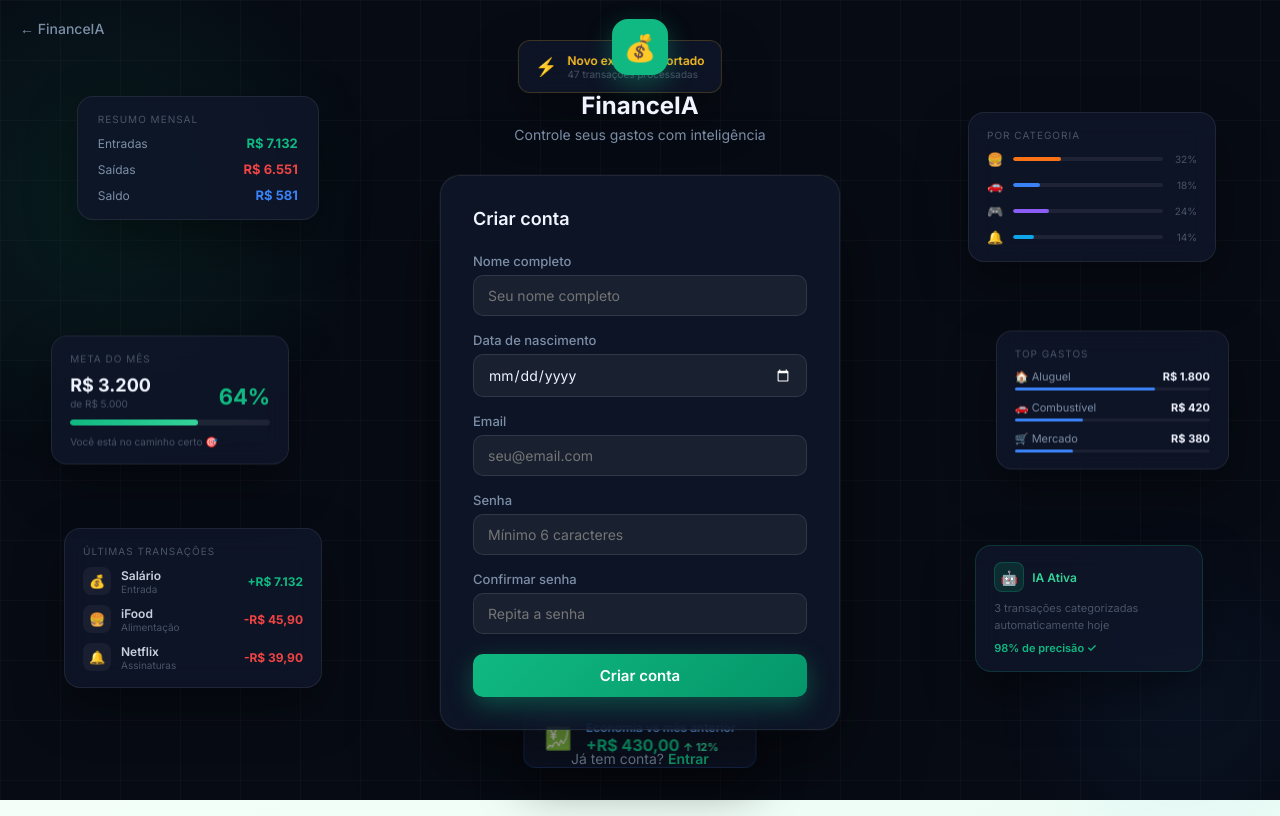
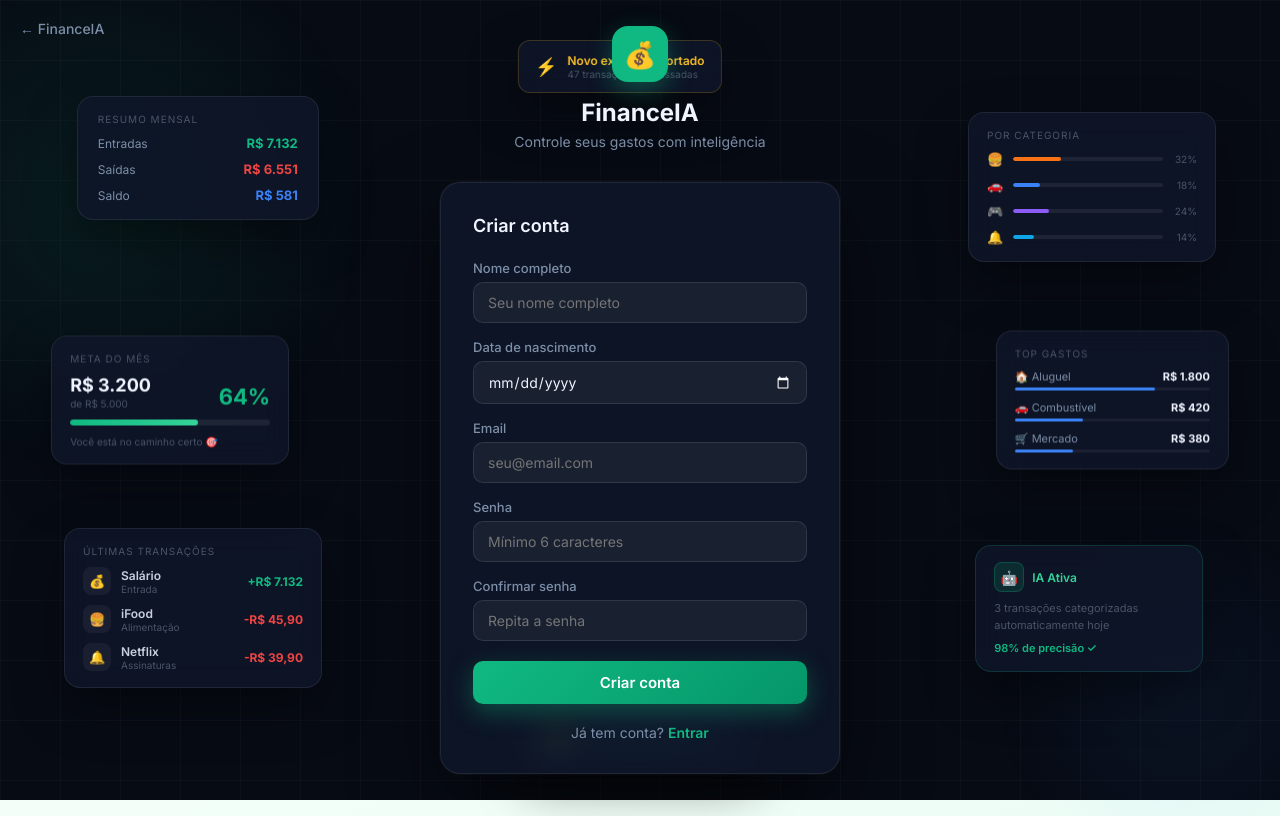
Before and after one commit to LuizFChagas/Gastos_Pessoais, a React app in the folder frontend/: page /cadastro in a window 1280 px wide. Built offline with nearby package versions, Linux system fonts and the light colour scheme; the HTML template or start-up script is replaced by a standard one.

Commit message:
fix: mover link ja tem conta para dentro do card no cadastro

```diff
--- a/frontend/src/pages/Cadastro.jsx
+++ b/frontend/src/pages/Cadastro.jsx
@@ -475,15 +475,15 @@ function Cadastro() {
               {carregando ? "Criando conta..." : "Criar conta"}
             </button>
 
+            <p style={{ textAlign: "center", margin: "4px 0 0", fontSize: "14px", color: "#7d8fa8" }}>
+              Já tem conta?{" "}
+              <Link to="/login" style={{ color: "#10b981", fontWeight: "600", textDecoration: "none" }}>
+                Entrar
+              </Link>
+            </p>
+
           </form>
         </div>
-
-        <p style={{ textAlign: "center", marginTop: "20px", fontSize: "14px", color: "#7d8fa8" }}>
-          Já tem conta?{" "}
-          <Link to="/login" style={{ color: "#10b981", fontWeight: "600", textDecoration: "none" }}>
-            Entrar
-          </Link>
-        </p>
 
       </div>
     </div>
```
